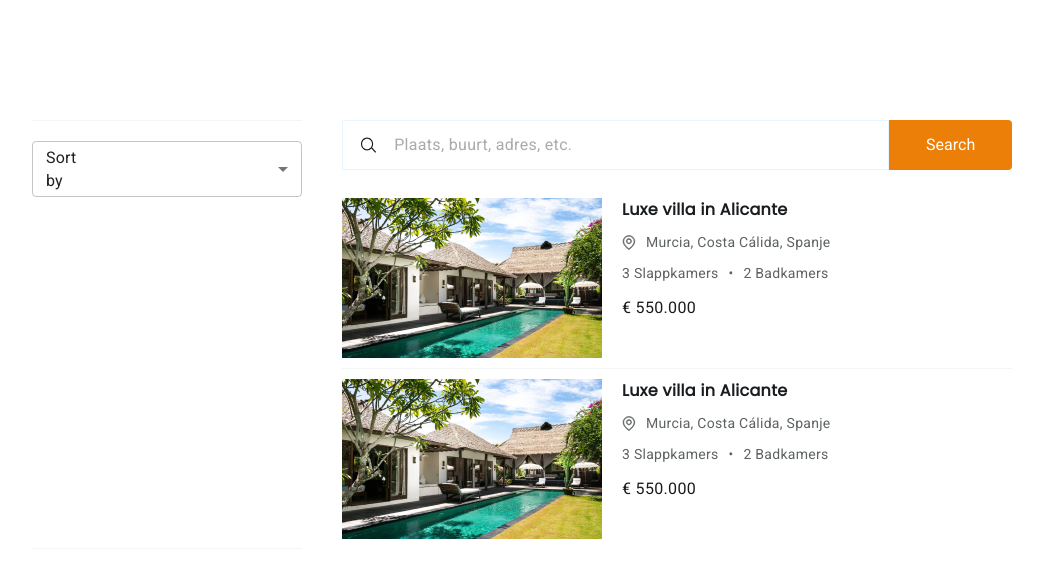
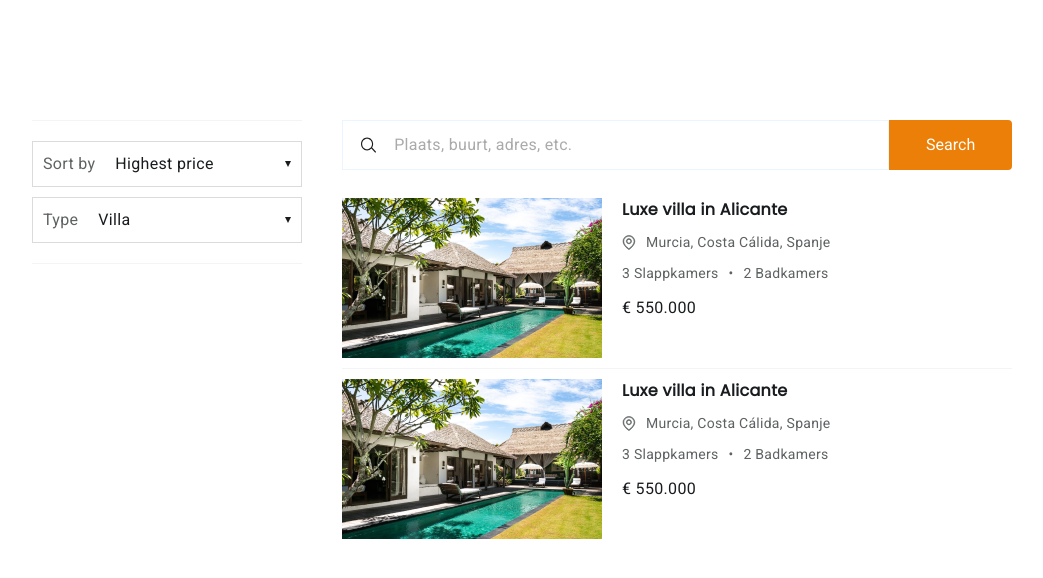
Before and after one commit to pyon123/react-test, a React (Create React App) app: page / in a window 1280 px wide. Shown: the top 578 px of the page, without its empty margins (118-1161 px from the left). Built offline with nearby package versions, Linux system fonts and the light colour scheme.

Commit message:
add Dropdown component

```diff
--- a/package.json
+++ b/package.json
@@ -3,9 +3,6 @@
   "version": "0.1.0",
   "private": true,
   "dependencies": {
-    "@emotion/react": "^11.4.1",
-    "@emotion/styled": "^11.3.0",
-    "@mui/material": "^5.0.1",
     "@testing-library/jest-dom": "^5.11.4",
     "@testing-library/react": "^11.1.0",
     "@testing-library/user-event": "^12.1.10",
@@ -15,7 +12,7 @@
     "react-loading-skeleton": "^2.2.0",
     "react-scripts": "4.0.3",
     "sass": "^1.42.1",
-    "styled-components": "^5.3.1",
+    "uniqid": "^5.4.0",
     "web-vitals": "^1.0.1"
   },
   "scripts": {
--- /dev/null
+++ b/src/components/DropDown/DropDown.module.scss
@@ -0,0 +1,170 @@
+.dropdown {
+    position: relative;
+    background-color: #fff;
+}
+
+.toggle {
+    position: relative;
+    height: 56px;
+    width: 100%;
+    border: 1px solid rgba(#8a96ba, 0.2);
+    border-radius: 5px;
+
+    padding: 10px 20px;
+    padding-right: 40px;
+    display: flex;
+    align-items: center;
+
+    background: none;
+
+    font-family: Source Sans Pro, sans-serif;
+    font-size: 16px;
+    font-weight: 600;
+
+    &:focus {
+        outline: none;
+        border-color: #3e83ff;
+    }
+
+    .disabled & {
+        opacity: 0.5;
+        cursor: not-allowed;
+    }
+}
+
+.icon {
+    position: absolute;
+    right: 10px;
+    color: #b9b9b9;
+}
+
+.placeholder {
+    color: #8a96ba;
+
+    .selected & {
+        color: #3e83ff;
+        position: absolute;
+        animation: placeholder 0.1s both;
+    }
+}
+
+@keyframes placeholder {
+    from {
+        top: 12px;
+        opacity: 0;
+    }
+    to {
+        opacity: 1;
+        font-size: 10px;
+        top: 8px;
+        left: 20px;
+    }
+}
+
+@keyframes placeholder_2 {
+    from {
+        top: 8px;
+        opacity: 0;
+    }
+    to {
+        opacity: 1;
+        font-size: 10px;
+        top: 2px;
+        left: 20px;
+    }
+}
+
+.label {
+    color: #210d4a;
+    margin-top: 10px;
+    font-size: 0;
+
+    opacity: 0;
+    transition: opacity 0.15s ease-in;
+
+    .selected & {
+        opacity: 1;
+        font-size: 16px;
+    }
+}
+
+.content {
+    position: absolute;
+    top: 61px;
+    left: 0;
+    width: 300px;
+    padding: 10px 0;
+
+    z-index: 2;
+
+    border: 1px solid rgba(#8a96ba, 0.2);
+    border-radius: 5px;
+    background-color: #fff;
+}
+
+.contentList {
+    padding: 0;
+    margin: 0;
+    list-style: none;
+    max-height: 300px;
+    overflow-y: auto;
+
+    &::-webkit-scrollbar {
+        width: 20px;
+    }
+
+    &::-webkit-scrollbar-thumb {
+        border: 8px solid #fff;
+        background-color: #3e83ff;
+        border-radius: 100vh;
+    }
+
+    li {
+        width: 100%;
+    }
+}
+
+.item {
+    cursor: pointer;
+    display: block;
+    padding: 10px 20px;
+
+    &:hover {
+        background-color: #f1f1f1;
+    }
+
+    &.active {
+        font-weight: 600;
+        background-color: #edf5ff;
+    }
+}
+
+.placeholder,
+.label,
+.item {
+    white-space: nowrap;
+    overflow: hidden;
+    text-overflow: ellipsis;
+}
+
+.clear {
+    cursor: pointer;
+    display: flex;
+    align-items: center;
+    padding: 10px 20px;
+    width: 100%;
+    background-color: #fff;
+
+    font-family: Source Sans Pro, sans-serif;
+    font-size: 13px;
+    line-height: 1;
+    color: #8a96ba;
+
+    &:hover {
+        color: #3e83ff;
+    }
+
+    svg {
+        margin-right: 10px;
+    }
+}
--- /dev/null
+++ b/src/components/DropDown/index.jsx
@@ -0,0 +1,155 @@
+import React, { PureComponent } from "react";
+import styles from "./DropDown.module.scss";
+import cn from "classnames";
+import { ReactComponent as ChevronIcon } from "./chevron.svg";
+import uniqid from "uniqid";
+
+class Dropdown extends PureComponent {
+  state = {
+    selectedItem: null,
+    isOpen: false,
+  };
+  id = uniqid();
+
+  componentDidMount() {
+    window.addEventListener("click", this.onWindowClick);
+
+    if (!this.props.value) return;
+    if (Array.isArray(this.props.value) && this.props.value.length === 0) return;
+
+    this.setState({
+      selectedItem: this.props.value,
+    });
+  }
+
+  componentWillUnmount() {
+    window.removeEventListener("click", this.onWindowClick);
+  }
+
+  onSelect = (item) => {
+    const { selectedItem } = this.state;
+
+    const isInSelected = selectedItem && selectedItem.value === item.value;
+
+    if (isInSelected) {
+      this.setState({ isOpen: false });
+      return;
+    }
+
+    this.setState(
+      {
+        selectedItem: item,
+        isOpen: false,
+      },
+      () => this.notify(item)
+    );
+  };
+
+  notify(item) {
+    const { onChange } = this.props;
+    onChange && onChange(item);
+  }
+
+  onClose = () => {
+    this.setState({ isOpen: false });
+  };
+
+  onToggle = () => {
+    this.setState((state) => ({
+      isOpen: !state.isOpen,
+    }));
+  };
+
+  onWindowClick = (event) => {
+    if (!event.target.closest(`#${this.id}`)) {
+      this.setState({ isOpen: false });
+    }
+  };
+
+  render() {
+    const {
+      prefix,
+      items = [],
+      disabled,
+      showIcon = true,
+      classes = {},
+    } = this.props;
+
+    const { selectedItem, isOpen } = this.state;
+
+    const displayText = selectedItem && selectedItem.label;
+    const isSelected = selectedItem;
+
+    return (
+      <div
+        id={this.id}
+        className={cn(
+          styles.dropdown,
+          {
+            [styles.selected]: isSelected,
+            [styles.disabled]: disabled,
+            [classes.selected]: isSelected,
+          },
+          classes.dropdown
+        )}
+      >
+        <button
+          className={cn(styles.toggle, classes.toggle)}
+          disabled={disabled}
+          onClick={this.onToggle}
+        >
+          {
+            prefix &&
+              <span
+                className={cn(
+                  styles.prefix,
+                  classes.prefix
+                )}
+              >
+                {prefix}
+              </span>
+          }
+
+          <span className={cn(styles.label, classes.label)}>
+            {displayText}
+          </span>
+          {showIcon && (
+            <ChevronIcon
+              className={cn(styles.icon, classes.icon)}
+            />
+          )}
+        </button>
+
+        {isOpen && !disabled && (
+          <div className={cn(styles.content, classes.dropdownContent)}>
+            <ul className={styles.contentList}>
+              {items &&
+                items.map((item, i) => (
+                  <li
+                    key={item.value}
+                    onClick={() =>
+                      this.onSelect(item)
+                    }
+                  >
+                    <span
+                      className={cn(
+                        styles.item, classes.item,
+                        {
+                          [styles.active]: selectedItem && selectedItem.value === item.value,
+                          [classes.active]: selectedItem && selectedItem.value === item.value
+                        }
+                      )}
+                    >
+                      {item.label}
+                    </span>
+                  </li>
+                ))}
+            </ul>
+          </div>
+        )}
+      </div>
+    );
+  }
+}
+
+export default Dropdown;
--- a/src/pages/Search/Category/Category.module.scss
+++ b/src/pages/Search/Category/Category.module.scss
@@ -1,12 +1,73 @@
-.notchedOutline {
-  // .MuiOutlinedInput-notchedOutline {
-    border: 1px solid #DBDBDB;
-    box-sizing: border-box;
-    border-radius: 0;
+.dropdown {
+  width: 270px;
+}
 
-    &:focus {
-      border: 1px solid #DBDBDB;
-    }
-  // }
+.toggle {
+  border: 1px solid #DBDBDB;
+  border-radius: 0;
+  padding: 10px 19px 10px 10px;
+  margin: 0;
+  height: auto;
 
+  &:focus {
+    outline: none;
+    border-color: #DBDBDB;
+  }
 }
+
+.label {
+  font-family: Roboto;
+  font-style: normal;
+  font-weight: normal;
+  font-size: 16px;
+  line-height: 150%;
+  letter-spacing: 0.02em;
+  color: #191C1F;
+
+  margin-top: 0;
+}
+
+.prefix {
+  font-family: Roboto;
+  font-style: normal;
+  font-weight: normal;
+  font-size: 16px;
+  line-height: 150%;
+  letter-spacing: 0.02em;
+  color: #5E6263;
+
+  margin-right: 20px;
+}
+
+.dropdownContent {
+  top: 66px;
+  width: 270px;
+  padding: 20px 0;
+  background: #FFFFFF;
+  box-shadow: 0px 4px 30px rgba(0, 0, 0, 0.15);
+  border-radius: 8px;
+}
+
+.item {
+  cursor: pointer;
+  display: block;
+  padding: 0 20px;
+
+  font-family: Roboto;
+  font-style: normal;
+  font-weight: normal;
+  font-size: 16px;
+  line-height: 200%;
+  letter-spacing: 0.02em;
+  color: #191C1F;
+
+  &:hover {
+    background-color: rgba(236, 127, 7, 0.1);
+  }
+
+  &.active {
+    font-weight: normal;
+    color: #FFFFFF;
+    background-color: #EC7F07;
+  }
+}
--- /dev/null
+++ b/src/pages/Search/Category/constants.js
@@ -0,0 +1,35 @@
+export const SORTS = {
+  prefix: 'Sort by',
+  items: [
+    {
+      label: 'Date added',
+      value: 'date',
+    },
+    {
+      label: 'Highest price',
+      value: 'hPrice',
+    },
+    {
+      label: 'Lowest price',
+      value: 'lPrice',
+    },
+  ]
+}
+
+export const TYPES = {
+  prefix: 'Type',
+  items: [
+    {
+      label: 'Appartment',
+      value: 'appartment',
+    },
+    {
+      label: 'Villa',
+      value: 'villa',
+    },
+    {
+      label: 'Townhouse',
+      value: 'townhouse',
+    },
+  ]
+}
--- a/src/pages/Search/Category/index.jsx
+++ b/src/pages/Search/Category/index.jsx
@@ -1,31 +1,44 @@
-import React, { useState } from 'react';
-import MenuItem from '@mui/material/MenuItem';
-import Select from '@mui/material/Select';
+import React, {useState} from 'react';
+import Dropdown from '../../../components/DropDown';
 
+import { SORTS, TYPES } from './constants';
 // styles
 import styles from './Category.module.scss';
 
 const Category = () => {
-  const [age, setAge] = useState('');
 
-  const handleChange = (event) => {
-    setAge(event.target.value);
-  };
-console.log('==>', styles.notchedOutline)
+
   return (
     <>
-      <Select
-        // classes={{notchedOutline: styles.notchedOutline}}
-        inputProps={{classes:{notchedOutline: styles.notchedOutline}}}
-        fullWidth
-        value={age}
-        onChange={handleChange}
-        startAdornment='Sort by'
-      >
-        <MenuItem value={10}>Ten</MenuItem>
-        <MenuItem value={20}>Twenty</MenuItem>
-        <MenuItem value={30}>Thirty</MenuItem>
-      </Select>
+      <Dropdown
+        items={SORTS.items}
+        value={SORTS.items[1]}
+        prefix={SORTS.prefix}
+        classes={{
+          dropdown: styles.dropdown,
+          toggle: styles.toggle,
+          label: styles.label,
+          prefix: styles.prefix,
+          dropdownContent: styles.dropdownContent,
+          item: styles.item,
+          active: styles.active
+        }}
+      />
+
+      <Dropdown
+        items={TYPES.items}
+        value={TYPES.items[1]}
+        prefix={TYPES.prefix}
+        classes={{
+          dropdown: styles.dropdown,
+          toggle: styles.toggle,
+          label: styles.label,
+          prefix: styles.prefix,
+          dropdownContent: styles.dropdownContent,
+          item: styles.item,
+          active: styles.active
+        }}
+      />
     </>
   );
 }
--- a/src/pages/Search/Search.module.scss
+++ b/src/pages/Search/Search.module.scss
@@ -5,7 +5,10 @@
 
 .category {
   width: 270px;
-  height: auto;
+  height: fit-content;
+  display: flex;
+  flex-direction: column;
+  gap: 10px;
   padding: 20px 0;
   border-top: 1px solid #F3F4F5;
   border-bottom: 1px solid #F3F4F5;
```
Also changed, not shown: src/components/DropDown/chevron.svg (added), 1 other file (tests, documents, lock files or other folders).
